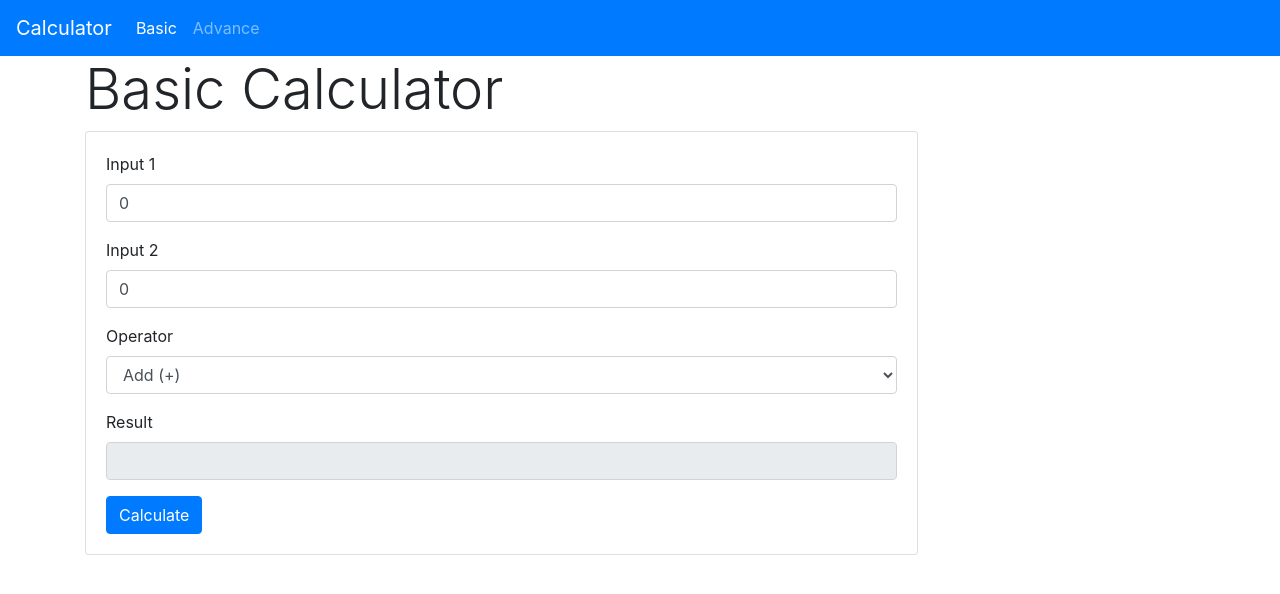
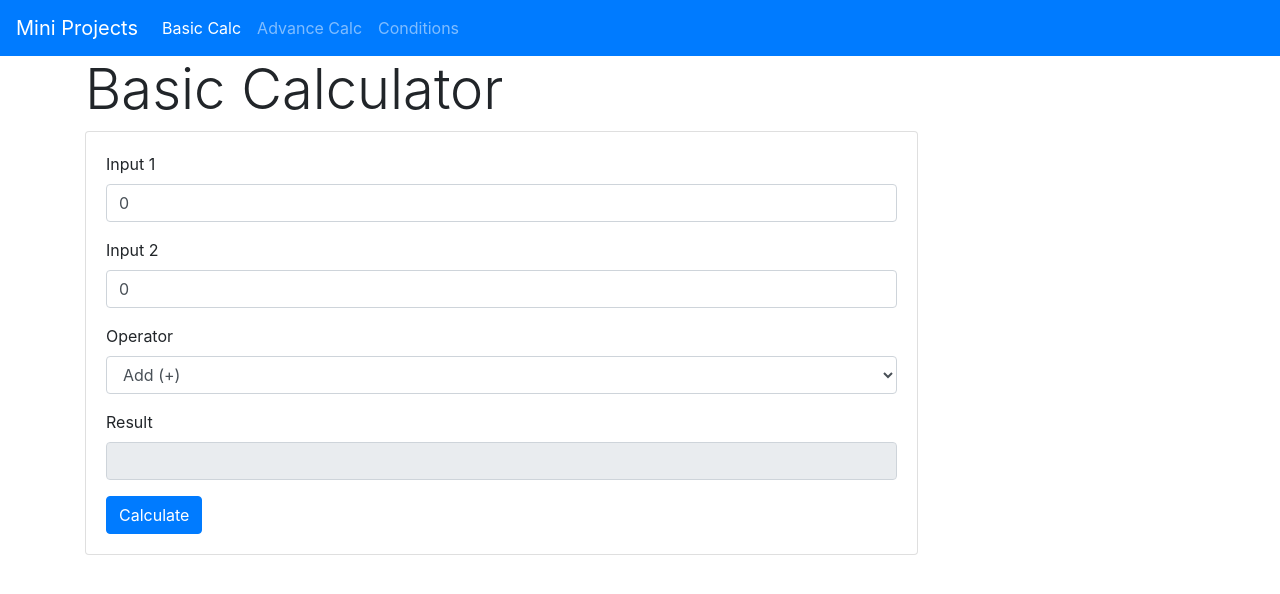
Before and after one commit to infvarun/js-dev, a plain HTML site: page index.html in a window 1280 px wide. Drawn offline with nearby package versions, Linux system fonts and the light colour scheme.

Commit message:
Update index.html

```diff
--- a/index.html
+++ b/index.html
@@ -8,12 +8,12 @@
     <!-- Bootstrap CSS -->
     <link rel="stylesheet" href="https://stackpath.bootstrapcdn.com/bootstrap/4.3.1/css/bootstrap.min.css" integrity="sha384-ggOyR0iXCbMQv3Xipma34MD+dH/1fQ784/j6cY/iJTQUOhcWr7x9JvoRxT2MZw1T" crossorigin="anonymous">
 
-    <title>Calculator Example</title>
+    <title>JS Example</title>
   </head>
   <body>
 
   <nav class="navbar navbar-dark bg-primary navbar-expand-lg">
-      <a class="navbar-brand" href="#">Calculator</a>
+      <a class="navbar-brand" href="#">Mini Projects</a>
       <button class="navbar-toggler" type="button" data-toggle="collapse" data-target="#navbarSupportedContent" aria-controls="navbarSupportedContent" aria-expanded="false" aria-label="Toggle navigation">
         <span class="navbar-toggler-icon"></span>
       </button>
@@ -21,10 +21,13 @@
       <div class="collapse navbar-collapse" id="navbarSupportedContent">
         <ul class="navbar-nav mr-auto">
           <li class="nav-item active">
-            <a class="nav-link" href="index.html">Basic <span class="sr-only">(current)</span></a>
+            <a class="nav-link" href="index.html">Basic Calc <span class="sr-only">(current)</span></a>
           </li>
           <li class="nav-item">
-            <a class="nav-link" href="adv.html">Advance</a>
+            <a class="nav-link" href="adv.html">Advance Calc</a>
+          </li>
+          <li class="nav-item">
+            <a class="nav-link" href="conditions.html">Conditions</a>
           </li>
         </ul>
       </div>
```
